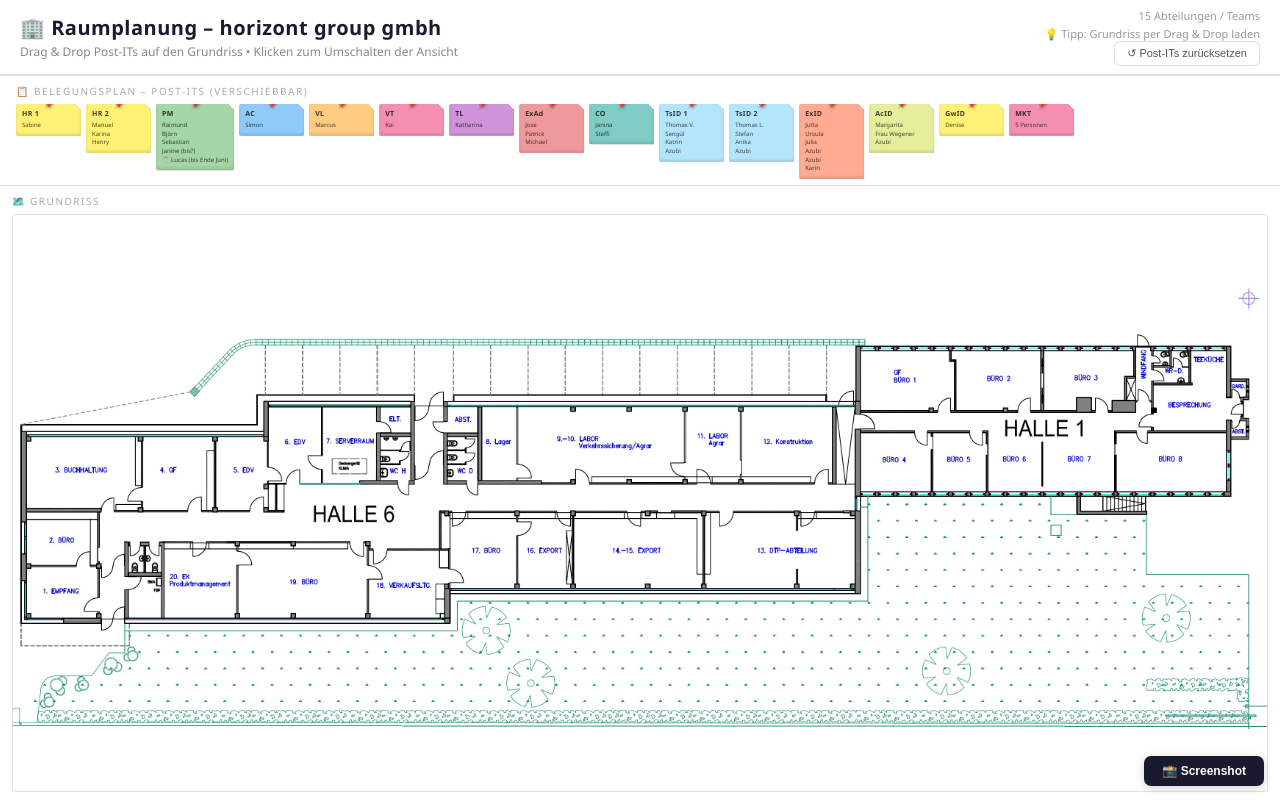
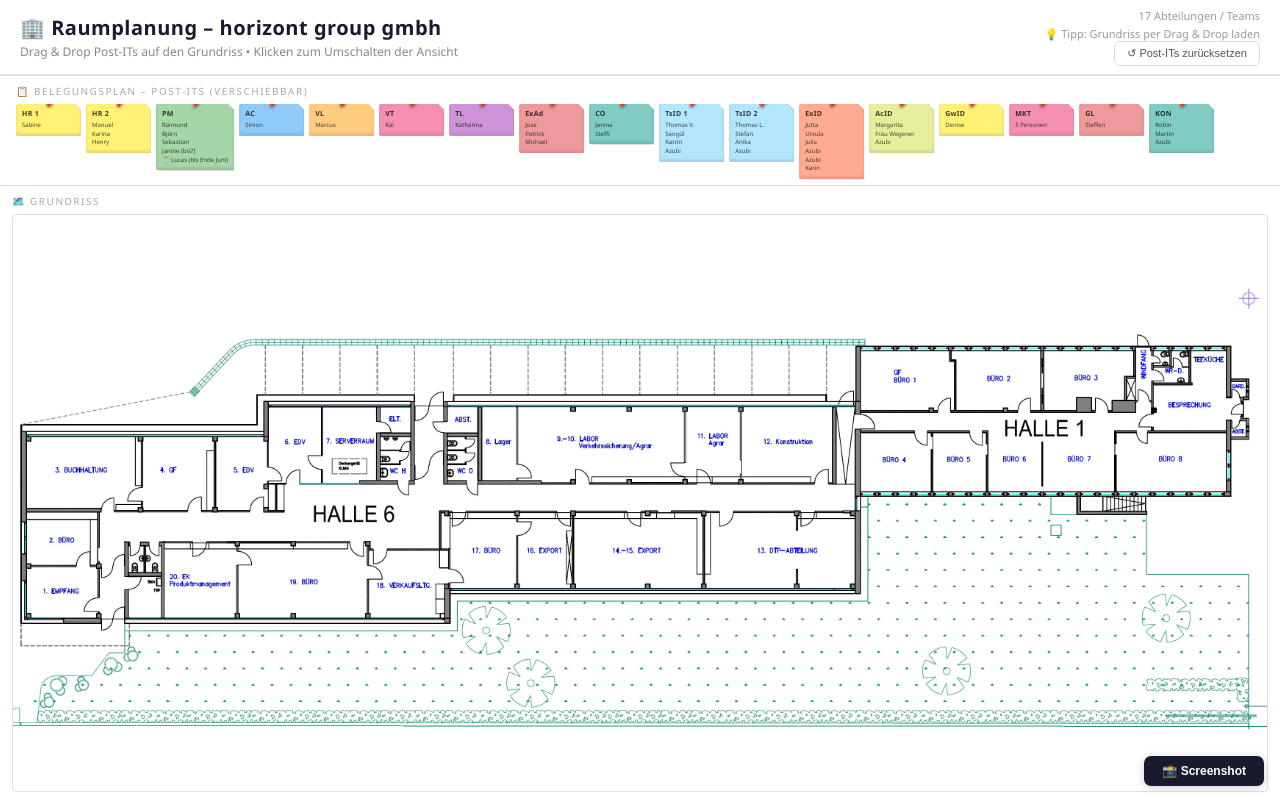
Before and after one commit to SirStanislaw/raumplanung, a plain HTML site: page index.html in a window 1280 px wide. Drawn offline with Linux system fonts and the light colour scheme.

Commit message:
Add files via upload

```diff
--- a/index.html
+++ b/index.html
@@ -378,6 +378,14 @@
   {
     id: 'mkt', dept: 'MKT', color: 'pink',
     names: ['5 Personen']
+  },
+  {
+    id: 'gl', dept: 'GL', color: 'coral',
+    names: ['Steffen']
+  },
+  {
+    id: 'kon', dept: 'KON', color: 'teal',
+    names: ['Robin', 'Martin', 'Azubi']
   }
 ];
 
```
